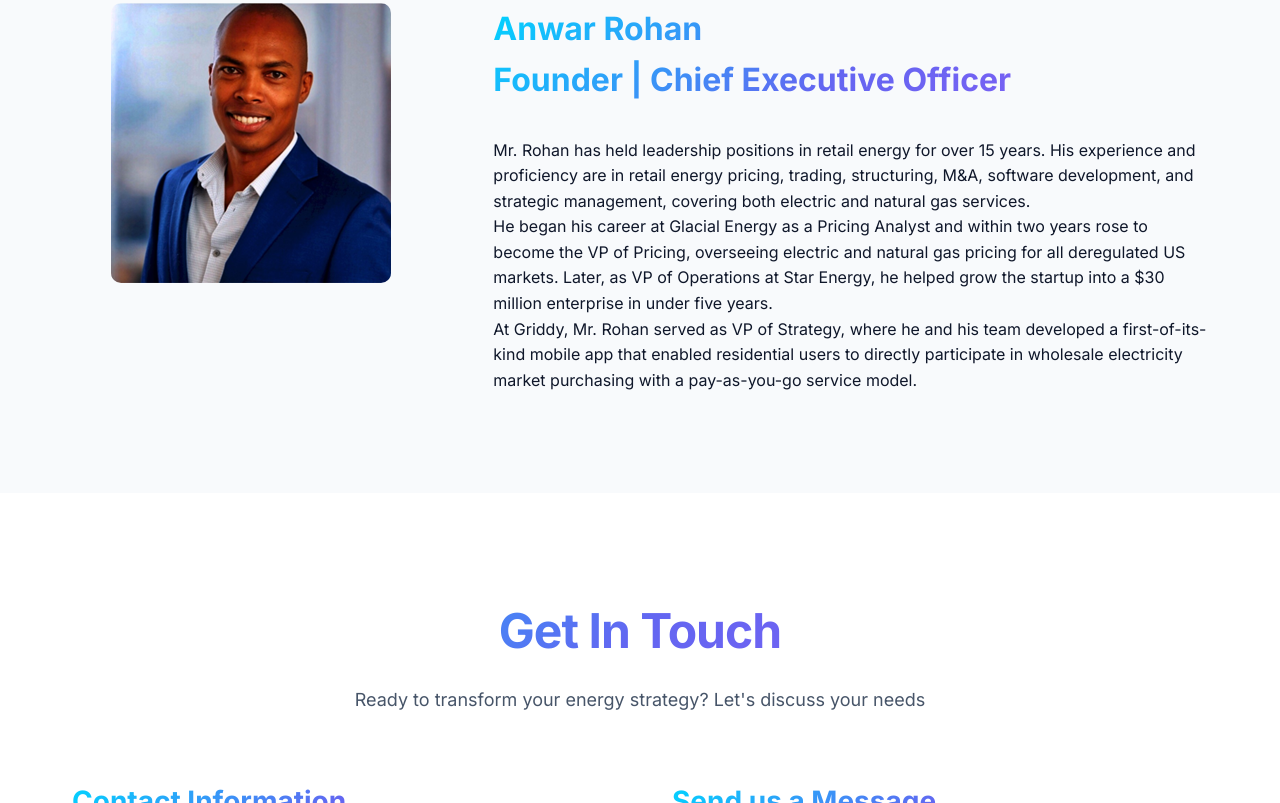
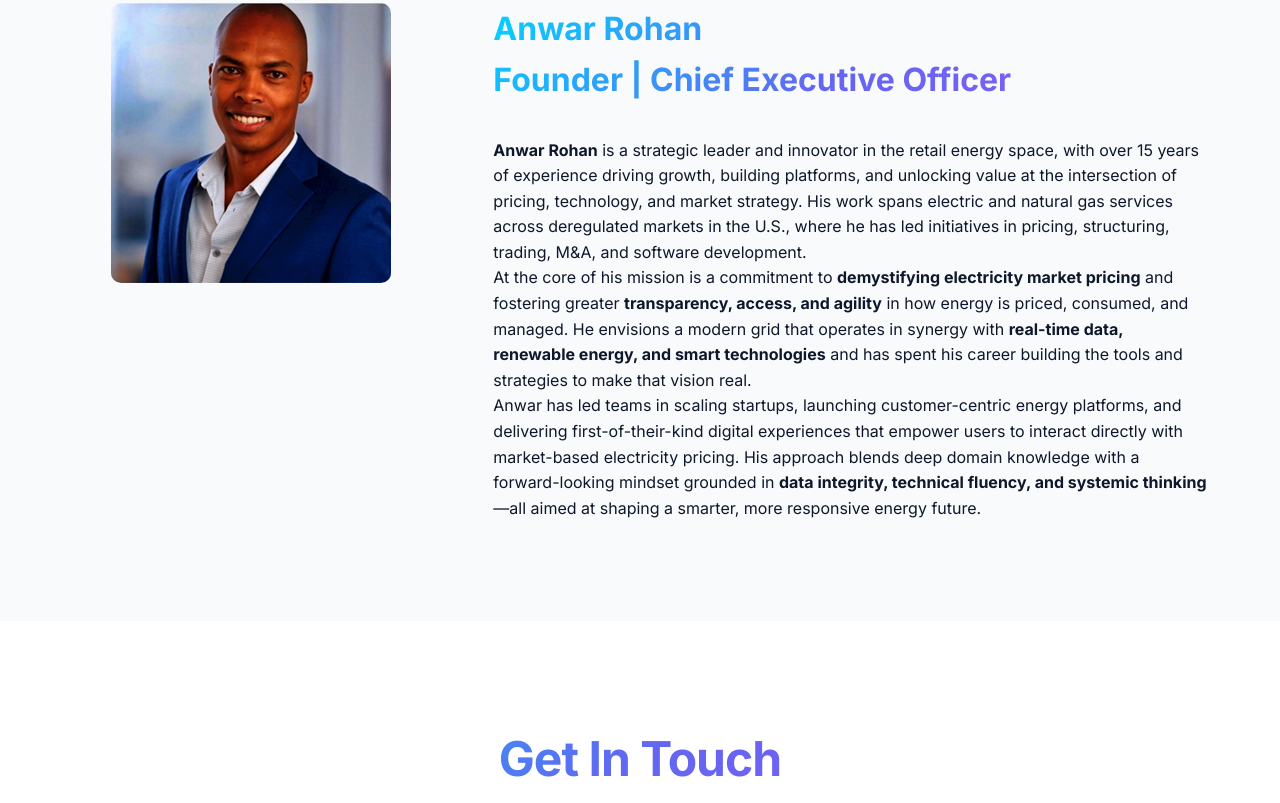
Before and after one commit to santhoshraghu/AZR, a website built with Vite: page index.html in a window 1280 px wide. Shown: the part 1756-2559 px from the top of the page. Built offline with nearby package versions, Linux system fonts and the light colour scheme; a script that the page names is missing.

Commit message:
Update index.html

```diff
--- a/index.html
+++ b/index.html
@@ -175,6 +175,7 @@
 
     <!-- Founder Section -->
         <!-- Founder Section -->
+    <!-- Founder Section -->
     <section id="founder" class="founder">
       <div class="container">
         <div class="section-header">
@@ -185,10 +186,10 @@
             <img src="anwar.png" alt="Founder - Mr. Rohan" style="max-width: 100%; border-radius: 10px;" />
           </div>
           <div class="founder-bio">
-            <h3>Anwar Rohan<br>Founder | Chief Executive Officer</h3>
-            <p>Mr. Rohan has held leadership positions in retail energy for over 15 years. His experience and proficiency are in retail energy pricing, trading, structuring, M&A, software development, and strategic management, covering both electric and natural gas services.</p>
-            <p>He began his career at Glacial Energy as a Pricing Analyst and within two years rose to become the VP of Pricing, overseeing electric and natural gas pricing for all deregulated US markets. Later, as VP of Operations at Star Energy, he helped grow the startup into a $30 million enterprise in under five years.</p>
-            <p>At Griddy, Mr. Rohan served as VP of Strategy, where he and his team developed a first-of-its-kind mobile app that enabled residential users to directly participate in wholesale electricity market purchasing with a pay-as-you-go service model.</p>
+            <h3><strong>Anwar Rohan</strong><br>Founder | Chief Executive Officer</h3>
+            <p><strong>Anwar Rohan</strong> is a strategic leader and innovator in the retail energy space, with over 15 years of experience driving growth, building platforms, and unlocking value at the intersection of pricing, technology, and market strategy. His work spans electric and natural gas services across deregulated markets in the U.S., where he has led initiatives in pricing, structuring, trading, M&A, and software development.</p>
+            <p>At the core of his mission is a commitment to <strong>demystifying electricity market pricing</strong> and fostering greater <strong>transparency, access, and agility</strong> in how energy is priced, consumed, and managed. He envisions a modern grid that operates in synergy with <strong>real-time data, renewable energy, and smart technologies</strong> and has spent his career building the tools and strategies to make that vision real.</p>
+            <p>Anwar has led teams in scaling startups, launching customer-centric energy platforms, and delivering first-of-their-kind digital experiences that empower users to interact directly with market-based electricity pricing. His approach blends deep domain knowledge with a forward-looking mindset grounded in <strong>data integrity, technical fluency, and systemic thinking</strong>—all aimed at shaping a smarter, more responsive energy future.</p>
           </div>
         </div>
       </div>
```
